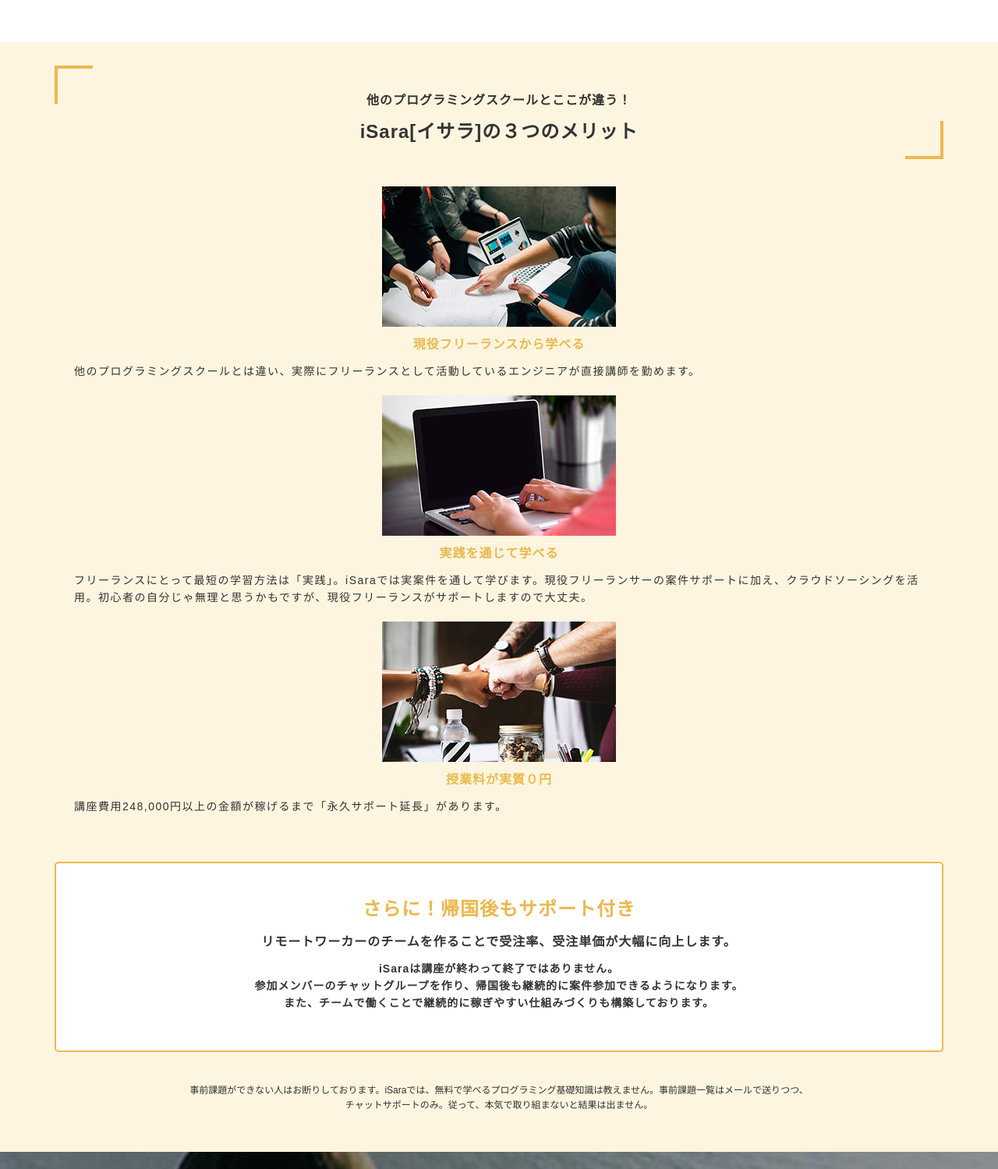
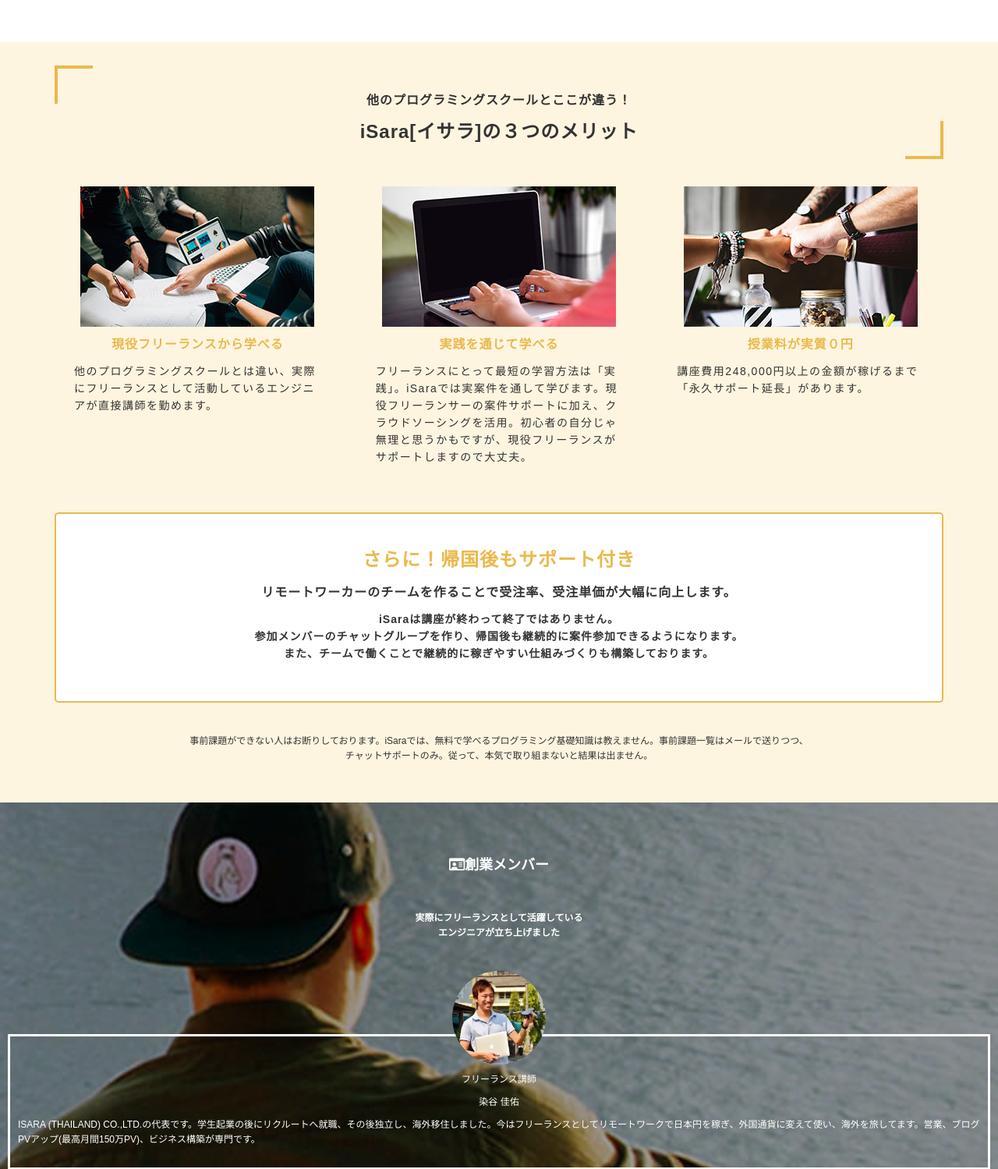
Before and after one commit to Yosuke-Nishizawa/HTML-Replication, a PHP site: page / in a window 1280 px wide. Shown: the part 3509-5008 px from the top of the page at 78% size. Run offline with PHP 8.4, Linux system fonts and the light colour scheme; some libraries are stand-ins or nearby versions.

Commit message:
page8 pc 途中

```diff
--- a/iSara/css/base.css
+++ b/iSara/css/base.css
@@ -819,7 +819,7 @@ span.marker {
   }
   [class^="img-page8-merit-"] {
     margin: 0 auto;
-    width: 300px;
+    background-size: auto;;
     height: 180px;
   }
   .ttl-page8-03 {
@@ -850,6 +850,21 @@ span.marker {
   }
   .txt-page8-note {
     margin-top: 40px;
+  }
+}
+@media screen and (min-width:992px) {
+  .grid-page8-merit {
+    display: flex;
+    justify-content: space-between;
+  }
+  .grid-page8-merit .col {
+    width: calc(100% / 3);
+  }
+  .grid-page8-merit .col+.col {
+    margin-top: 0;
+  }
+  [class^="img-page8-merit-"] {
+    margin: 0;
   }
 }
 /* page9 */
```
